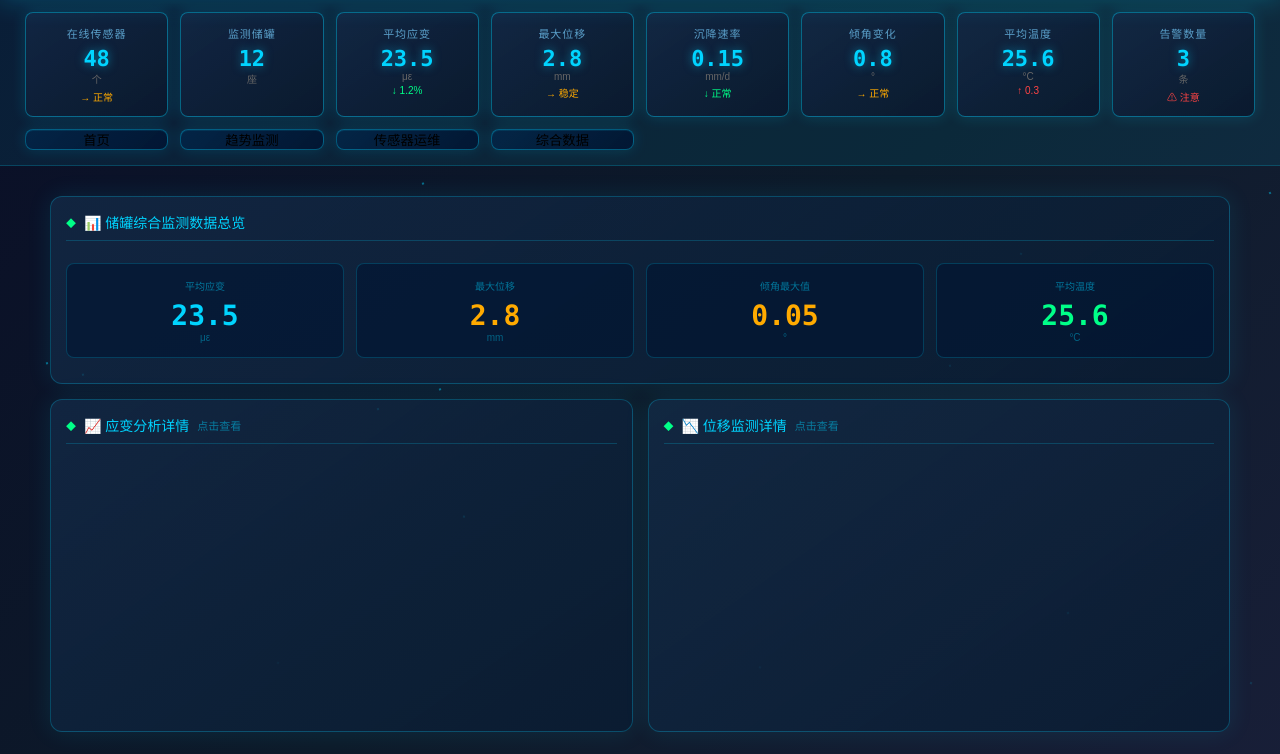
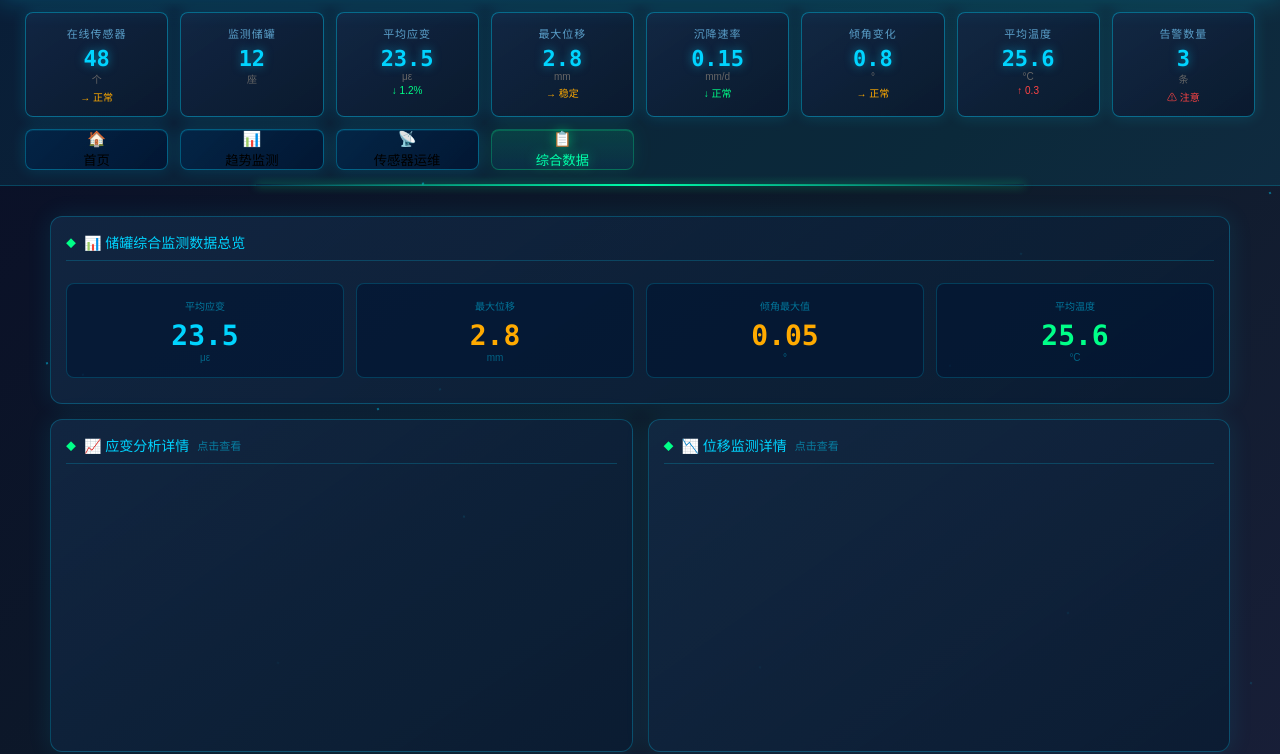
Before and after one commit to openclaw105/RSBIMweb, a plain HTML site: page data.html in a window 1280 px wide. Shown: the part 70-824 px from the top of the page. Drawn offline with nearby package versions, Linux system fonts and the light colour scheme.

Commit message:
fix: 统一data.html导航栏样式与按钮结构

```diff
--- a/data.html
+++ b/data.html
@@ -93,7 +93,9 @@
         .page-nav{display:flex;align-items:center;gap:2px;padding:0 20px;background:linear-gradient(180deg,rgba(0,10,30,.98),rgba(0,5,20,.97));border-bottom:1px solid rgba(0,212,255,.25);position:sticky;top:0;z-index:99;height:56px;box-shadow:0 4px 30px rgba(0,150,255,.08),inset 0 -1px 0 rgba(0,212,255,.15)}
         .page-nav::before{content:'';position:absolute;bottom:0;left:0;width:100%;height:1px;background:linear-gradient(90deg,transparent,rgba(0,212,255,.5),rgba(0,255,136,.4),rgba(0,212,255,.5),transparent)}
         .page-btn{background:linear-gradient(135deg,rgba(0,40,80,0.6),rgba(0,20,50,0.8));border:1px solid rgba(0,212,255,0.35);border-radius:8px;box-shadow:0 0 15px rgba(0,212,255,0.15),inset 0 1px 0 rgba(0,212,255,0.1);transition:all .35s cubic-bezier(.4,0,.2,1)}
+        .page-btn::before{content:'';position:absolute;top:0;left:-100%;width:100%;height:100%;background:linear-gradient(90deg,transparent,rgba(0,212,255,.08),transparent);transition:left .5s}
         .page-btn:hover{color:rgba(0,220,255,.8);background:rgba(0,180,255,.06);transform:translateY(-1px)}
+        .page-btn:hover::before{left:100%}
         .page-btn.active{color:#00ffaa;background:linear-gradient(180deg,rgba(0,255,150,.12),rgba(0,200,255,.06));border:1px solid rgba(0,255,150,.25);box-shadow:0 0 20px rgba(0,255,136,.1),inset 0 1px 0 rgba(0,255,136,.2);text-shadow:0 0 12px rgba(0,255,136,.5)}
         .page-btn.active::after{content:'';position:absolute;bottom:-1px;left:50%;transform:translateX(-50%);width:60%;height:2px;background:linear-gradient(90deg,transparent,#00ffaa,transparent);box-shadow:0 0 8px rgba(0,255,136,.6)}
         .page-btn .nav-icon{font-size:15px;display:block;margin-bottom:2px}
@@ -121,10 +123,10 @@
     </d
 
     <div class="page-nav">
-        <button class="page-btn" onclick="location.href='index.html'">首页</button>
-        <button class="page-btn" onclick="location.href='trends.html'">趋势监测</button>
-        <button class="page-btn" onclick="location.href='sensors.html'">传感器运维</button>
-        <button class="page-btn home">综合数据</button>
+        <button class="page-btn" onclick="location.href='index.html'"><span class="nav-icon">🏠</span>首页</button>
+        <button class="page-btn" onclick="location.href='trends.html'"><span class="nav-icon">📊</span>趋势监测</button>
+        <button class="page-btn" onclick="location.href='sensors.html'"><span class="nav-icon">📡</span>传感器运维</button>
+        <button class="page-btn active"><span class="nav-icon">📋</span>综合数据</button>
     </div>
 
     <div class="main-content">
```
